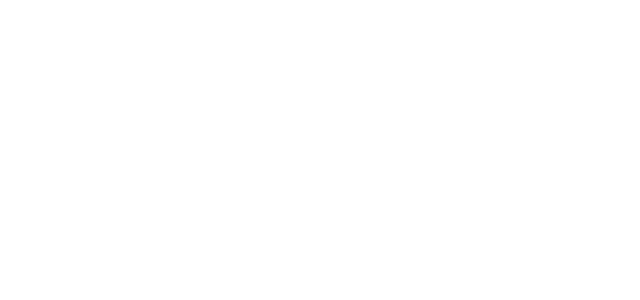
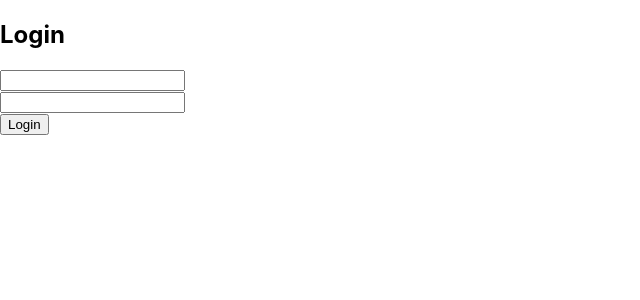
Before and after one commit to ori-demri/login-page, a React (Create React App) app: page / in a window 1280 px wide. Shown: the top 300 px of the page, without its empty margins (0-640 px from the left). Built offline with nearby package versions, Linux system fonts and the light colour scheme.

Commit message:
solves lint problems

```diff
--- a/src/App.tsx
+++ b/src/App.tsx
@@ -1,9 +1,10 @@
 import React from 'react';
+import LoginPage from './components/loginPage.tsx';
 import './App.css';
 
 function App(): React.JSX.Element {
   return (
-    <div className="App" />
+    <LoginPage />
   );
 }
 
--- /dev/null
+++ b/src/components/loginPage.tsx
@@ -0,0 +1,44 @@
+import React, { useState } from 'react';
+
+function LoginPage() {
+  // State to manage input values
+  const [username, setUsername] = useState('');
+  const [password, setPassword] = useState('');
+
+  // Function to handle form submission
+  const handleSubmit = (event: React.FormEvent) => {
+    event.preventDefault();
+    // Here you can add logic to handle login authentication
+    console.log('Username:', username);
+    console.log('Password:', password);
+  };
+
+  return (
+    <div>
+      <h2>Login</h2>
+      <form onSubmit={handleSubmit}>
+        <div>
+          <input
+            type="text"
+            id="username"
+            value={username}
+            onChange={(e) => setUsername(e.target.value)}
+            required
+          />
+        </div>
+        <div>
+          <input
+            type="password"
+            id="password"
+            value={password}
+            onChange={(e) => setPassword(e.target.value)}
+            required
+          />
+        </div>
+        <button type="submit">Login</button>
+      </form>
+    </div>
+  );
+}
+
+export default LoginPage;
--- a/src/reportWebVitals.ts
+++ b/src/reportWebVitals.ts
@@ -2,7 +2,9 @@
 
 const reportWebVitals = (onPerfEntry?: ReportHandler) => {
   if (onPerfEntry && onPerfEntry instanceof Function) {
-    import('web-vitals').then(({ getCLS, getFID, getFCP, getLCP, getTTFB }) => {
+    import('web-vitals').then(({
+      getCLS, getFID, getFCP, getLCP, getTTFB,
+    }) => {
       getCLS(onPerfEntry);
       getFID(onPerfEntry);
       getFCP(onPerfEntry);
--- a/tsconfig.json
+++ b/tsconfig.json
@@ -10,6 +10,7 @@
     "skipLibCheck": true,
     "esModuleInterop": true,
     "allowSyntheticDefaultImports": true,
+    "allowImportingTsExtensions": true,
     "strict": true,
     "forceConsistentCasingInFileNames": true,
     "noFallthroughCasesInSwitch": true,
```
Also changed, not shown: src/index.tsx (+4 -4 lines), .eslintrc.json, 1 other file (tests, documents, lock files or other folders).
